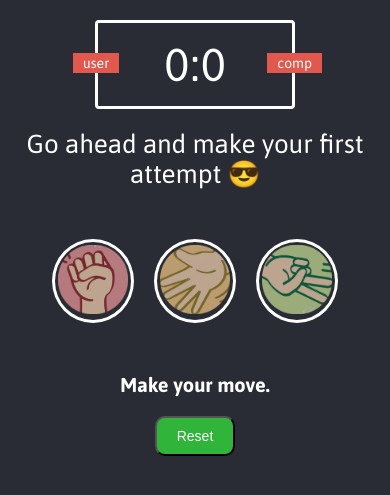
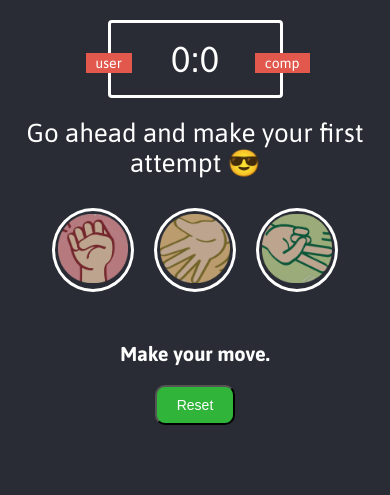
Before and after one commit to Livia-Santos/rock-paper-scissors, a PHP site: page / in a window 390 px wide. Shown: the part 77-572 px from the top of the page. Run offline with PHP 8.4, Linux system fonts and the light colour scheme.

Commit message:
Change board size on small devices

```diff
--- a/styles.css
+++ b/styles.css
@@ -168,11 +168,20 @@ header {
 /* media queries */
 
 @media screen and (max-width: 600px) {
+    .score__board {
+        width: 175px;
+        font-size: 36px;
+    }
+
     .result {
         font-size: 26px;
     }
     .result__copy {
         font-weight: normal;
+    }
+
+    .choices {
+        margin-top: 30px;
     }
 
     .choices__item {
@@ -186,4 +195,5 @@ header {
         max-width: 70px;
         max-height: 70px;
     }
+
   }
```
